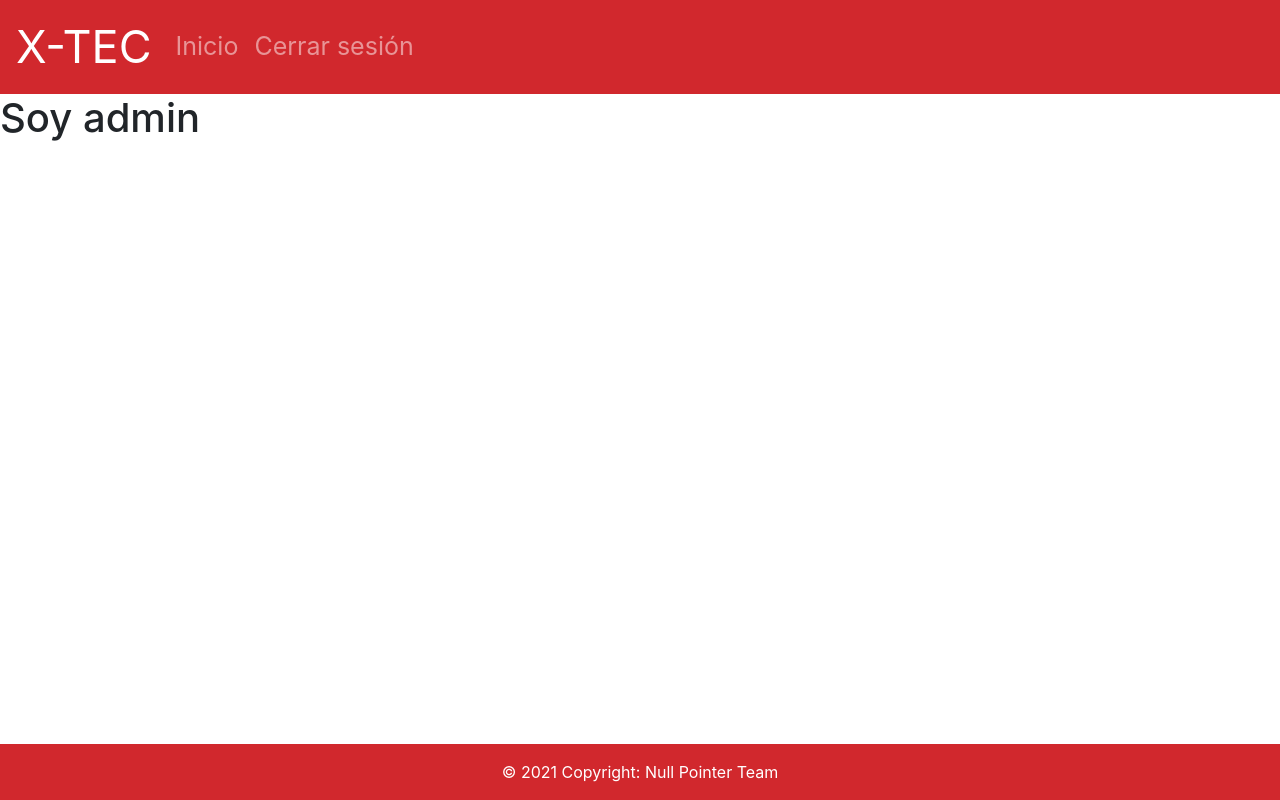
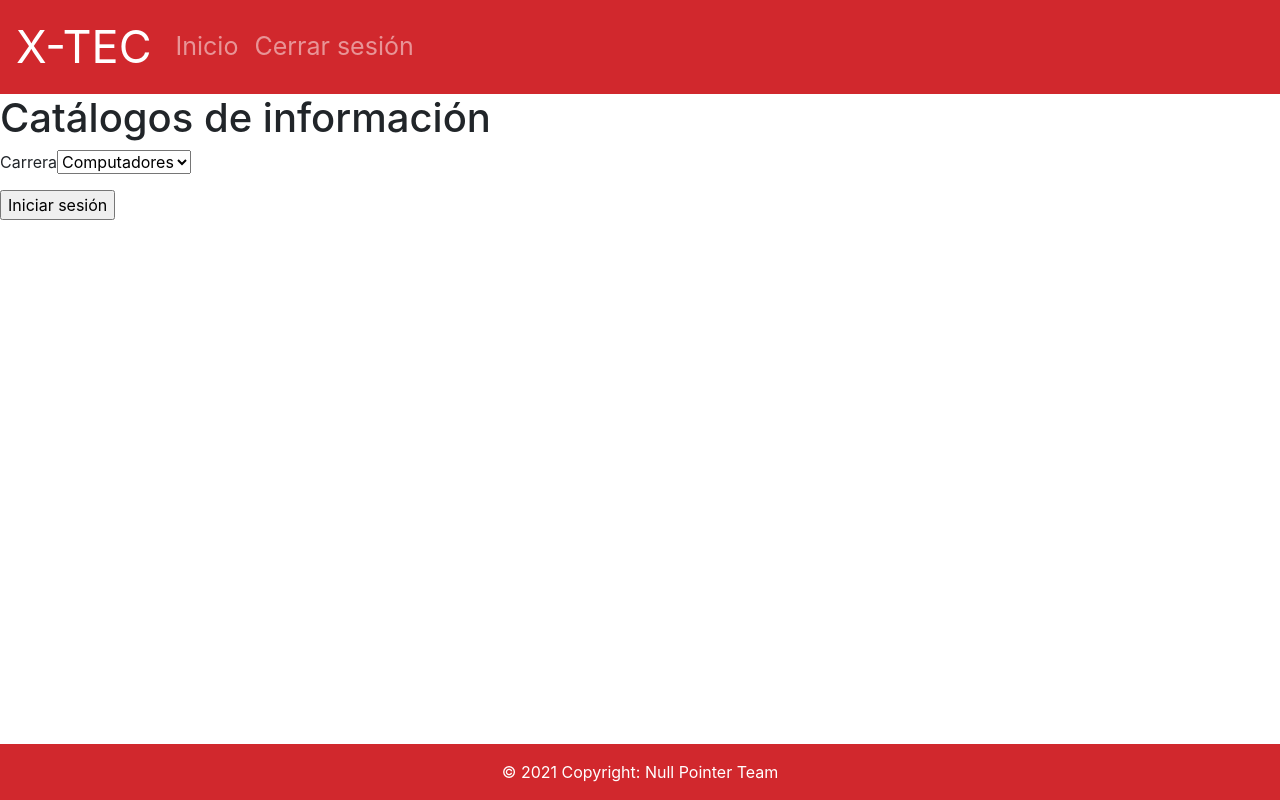
Before and after one commit to FabianRamirez03/XTEC-tutor, an Angular app in the folder XTEC-tutor/: page /login in a window 1280 px wide. Both pictures are taken after a click on the button "Iniciar sesión". Built offline with nearby package versions, Linux system fonts and the light colour scheme.

Commit message:
Bootstrap agregado

```diff
--- a/XTEC-tutor/angular.json
+++ b/XTEC-tutor/angular.json
@@ -34,6 +34,7 @@
               "src/assets"
             ],
             "styles": [
+              "node_modules/bootstrap/dist/css/bootstrap.min.css",
               "src/styles.scss"
             ],
             "scripts": []
--- a/XTEC-tutor/package.json
+++ b/XTEC-tutor/package.json
@@ -18,6 +18,7 @@
     "@angular/platform-browser": "~12.0.4",
     "@angular/platform-browser-dynamic": "~12.0.4",
     "@angular/router": "~12.0.4",
+    "bootstrap": "^5.0.1",
     "rxjs": "~6.6.0",
     "tslib": "^2.1.0",
     "zone.js": "~0.11.4"
--- a/XTEC-tutor/src/app/Administrador/main/main.component.html
+++ b/XTEC-tutor/src/app/Administrador/main/main.component.html
@@ -1,7 +1,16 @@
 <app-admin-nav-bar></app-admin-nav-bar>
 
-<h1>Soy admin</h1>
+<h1>Catálogos de información</h1>
 
+<div class='form-'>
+  <label for="SelectCarrera">Carrera</label>
+  <select class="form-group" id="SelectCarrera">
+    <option value="Computadores"> Computadores  </option>
+  </select>
+
+</div>
+
+<input type="button" routerLink="/admin" value="Iniciar sesión">
 
 
 <app-footer></app-footer>
```
Also changed, not shown: 1 other file (tests, documents, lock files or other folders).
